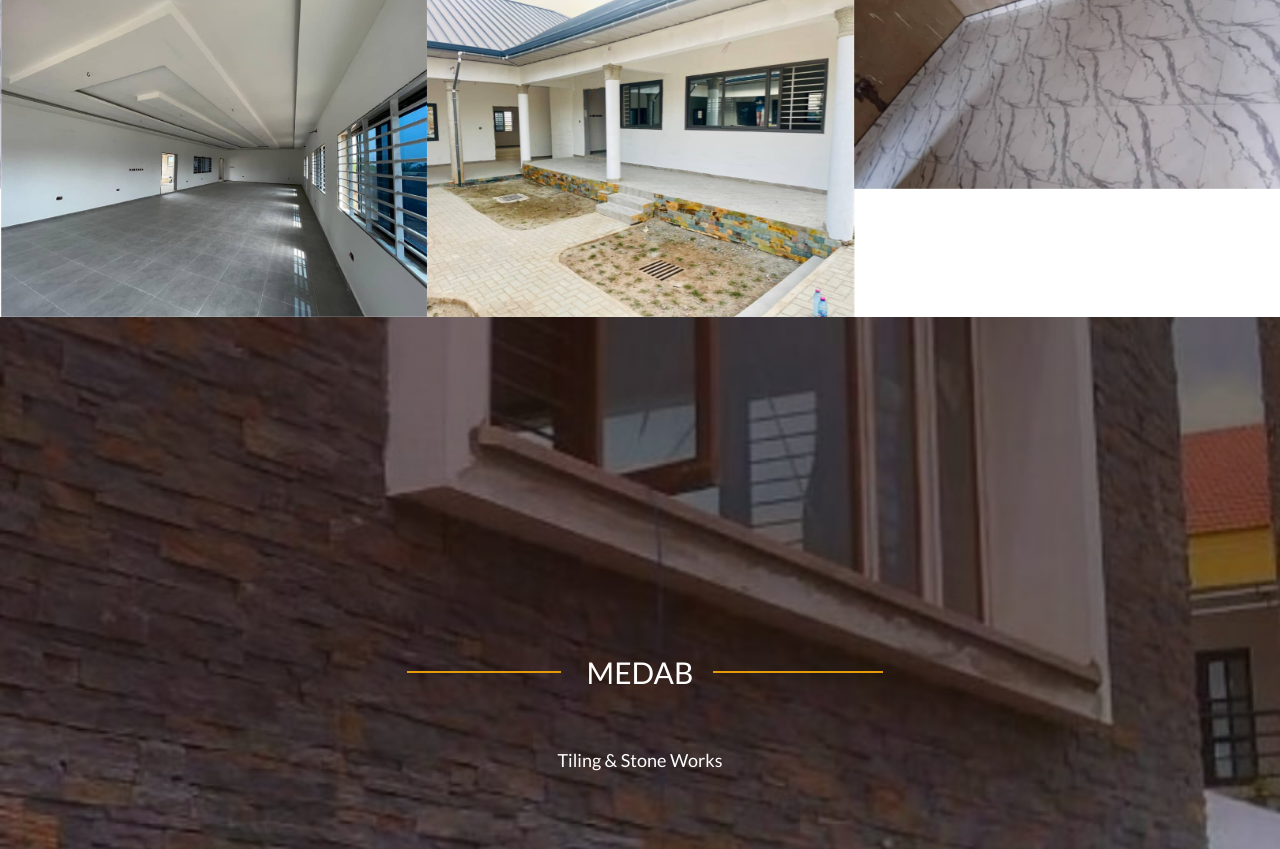
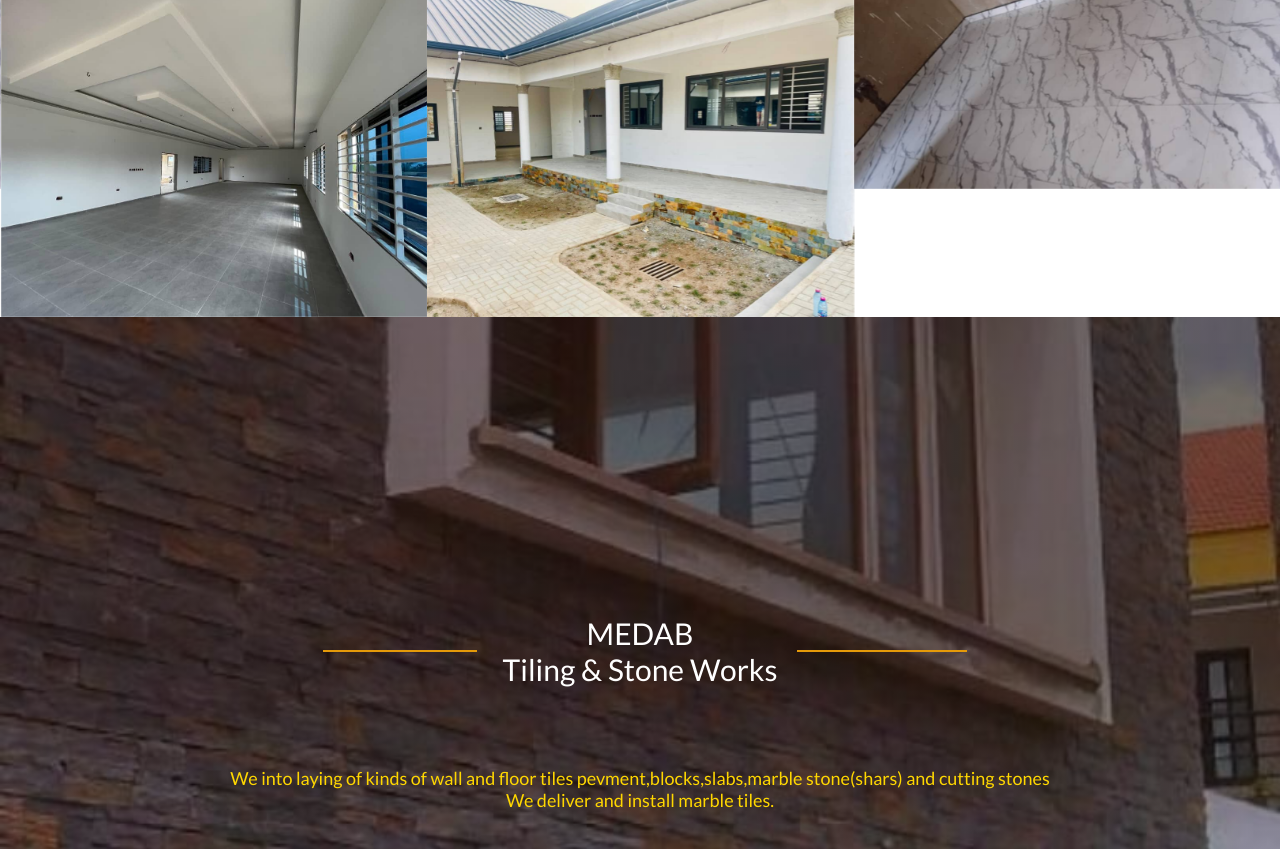
Before and after one commit to evansbafoe/medab-tiling-stones, a website: page index.html in a window 1280 px wide. Shown: the part 103-952 px from the top of the page. Drawn offline with Linux system fonts and the light colour scheme.

Commit message:
Update index.html

```diff
--- a/index.html
+++ b/index.html
@@ -125,15 +125,16 @@
         <!-- Gallery img End-->
         <!-- slider Area Start-->
         <div class="slider-area ">
-            <!-- Mobile Menu -->
+             <!-- Mobile Menu -->
             <div class="slider-active dot-style">
                 <div class="single-slider  hero-overly slider-height d-flex align-items-center" data-background="assets/img/hero/h1_hero.jpg" >
                     <div class="container">
                         <div class="row justify-content-center text-center">
                             <div class="col-xl-9">
                                 <div class="h1-slider-caption">
-                                    <h3 data-animation="fadeInUp" data-delay=".4s">MEDAB</h3>
-                                    <h4 data-animation="fadeInDown" data-delay=".4s"style="color:white" >Tiling & Stone Works</h4>
+                                    <h3 data-animation="fadeInUp" data-delay=".4s">MEDAB<br>Tiling & Stone Works </h3>
+                                    <h4 data-animation="fadeInDown" data-delay=".4s"style="color:gold" > <br>We into laying of kinds of wall and floor tiles pevment,blocks,slabs,marble stone(shars) and cutting stones <br> We deliver and install marble tiles. </h4>
+
                                 </div>
                             </div>
                         </div>
@@ -144,9 +145,9 @@
                         <div class="row justify-content-center text-center">
                             <div class="col-xl-9">
                                 <div class="h1-slider-caption">
-                                    <h1 data-animation="fadeInUp" data-delay=".4s">MEDAB</h1>
-                                    <h3 data-animation="fadeInDown" data-delay=".4s">Tiling & Stone Works</h3>
-                                </div>
+                                    <h3 data-animation="fadeInUp" data-delay=".4s">MEDAB<br>Tiling & Stone Works </h3>
+                                    <h4 data-animation="fadeInDown" data-delay=".4s"style="color:gold" > <br>We into laying of kinds of wall and floor tiles pevment,blocks,slabs,marble stone(shars) and cutting stones <br> We deliver and install marble tiles. </h4>
+                                 </div>
                             </div>
                         </div>
                     </div>
@@ -156,9 +157,9 @@
                         <div class="row justify-content-center text-center">
                             <div class="col-xl-9">
                                 <div class="h1-slider-caption">
-                                    <h1 data-animation="fadeInUp" data-delay=".4s">MEDAB </h1>
-                                    <h3 data-animation="fadeInDown" data-delay=".4s" style="color:white">Tiling & Stone Works</h3>
-                                </div>
+                                   <h3 data-animation="fadeInUp" data-delay=".4s">MEDAB<br>Tiling & Stone Works </h3>
+                                    <h4 data-animation="fadeInDown" data-delay=".4s"style="color:gold" > <br>We into laying of kinds of wall and floor tiles pevment,blocks,slabs,marble stone(shars) and cutting stones <br> We deliver and install marble tiles. </h4>
+                                 </div>
                             </div>
                         </div>
                     </div>
@@ -178,7 +179,7 @@
                             <img src="assets/img/customer/customar1.png" class="customar-img1" alt="">
                             <img src="assets/img/customer/customar2.png" class="customar-img2" alt="">
                             <div class="service-experience heartbeat">
-                                <h3>15 Years of Service<br>Experience</h3>
+                                <h3>10 Years of Service<br>Experience</h3>
                             </div>
                         </div>
                    </div>
```
